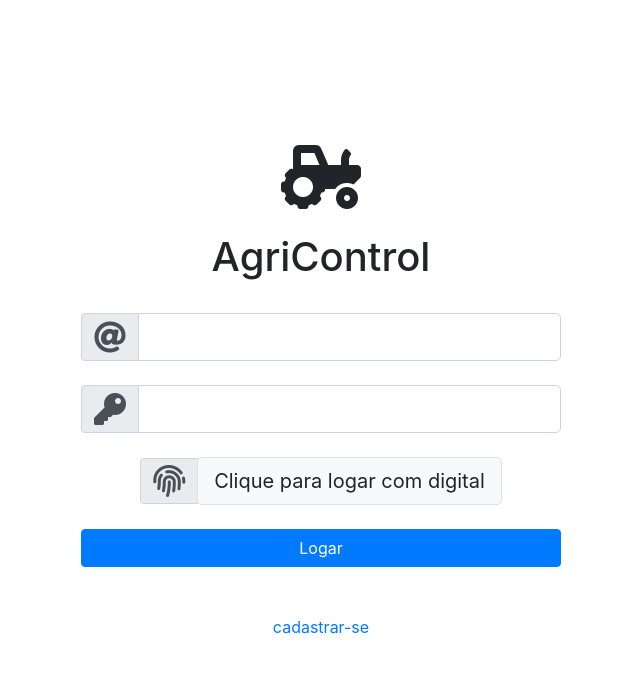
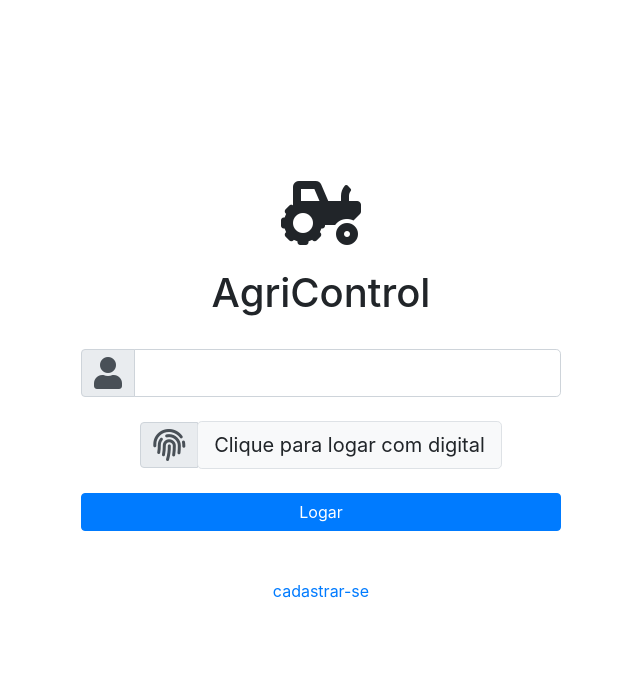
Before and after one commit to J-Yoharu/agricontrol, a Flask app: page /login in a window 1280 px wide. Shown: the top 673 px of the page, without its empty margins (319-959 px from the left). Run offline with Flask 2, Linux system fonts and the light colour scheme; some libraries are stand-ins or nearby versions.

Commit message:
realizado teste de integração com login e index

```diff
--- a/App/Controllers/routes.py
+++ b/App/Controllers/routes.py
@@ -36,18 +36,16 @@ def login():
             if AuthFinger(userSelect.fingerimage):
                 session['username'] = form.username.data
                 return redirect(url_for('index'), code=302)
-            else:
-                errorFinger = "Digital não cadastrada ou incorreta"
-                return render_template('login.html', form = form,errorBd = errorFinger)
 
-        else:
-            # print(form.errors)
-            errorUser = 'Usuário nao encontrado'
-            return render_template('login.html', form = form,errorBd = errorUser)
+            errorFinger = "Digital não cadastrada ou incorreta"
+            return render_template('login.html', form = form,errorBd = errorFinger)
 
-    else:
-        print(form.errors)
-        return render_template('login.html', form = form)
+        # print(form.errors)
+        errorUser = 'Usuário nao encontrado'
+        return render_template('login.html', form = form,errorBd = errorUser)
+
+    print(form.errors)
+    return render_template('login.html', form = form)
 
 @app.route('/logout')
 def logout():
--- a/App/Templates/app_auth.html
+++ b/App/Templates/app_auth.html
@@ -36,7 +36,7 @@
             <button class="btn btn-primary dropdown-toggle" type="button" id="dropdownMenuButton" data-toggle="dropdown" aria-haspopup="true" aria-expanded="false">
               Bem vindo {{ user }}
             </button>
-            <div class="dropdown-menu w-100" aria-labelledby="dropdownMenuButton">
+            <div class="dropdown-menu w-100 bg-light" aria-labelledby="dropdownMenuButton">
               <form class="dropdown-item w-100 text-center" action="./logout" method="get">
                 <!-- <a class="dropdown-item w-100" href="./login"> <i class="fas fa-door-open mr-4"></i> Deslogar</a> -->
                   <i class="fas fa-door-open"></i><input style="border:none;outline:none" class="w-100 h-100" type="submit" value="Deslogar">
--- a/App/Templates/index.html
+++ b/App/Templates/index.html
@@ -4,8 +4,7 @@
 {% block title %} {{ super() }} - Index {% endblock %}
 
 {% block content %}
-    <p>Bem vindo {{user}}</p>
-    <!-- Nav tabs -->
 
+AQUI JÁZ OS DADOS DOS CARAS
 
 {% endblock %}
--- a/App/Templates/login.html
+++ b/App/Templates/login.html
@@ -33,14 +33,14 @@
                     {% endif %}
                     <div class="input-group mb-4">
                       <div class="input-group-prepend">
-                        <div class="input-group-text"> <i class="fa fa-2x fa-at"></i> </div>
+                        <div class="input-group-text"> <i class="fa fa-2x fa-user"></i> </div>
                       </div>
                       {{form.username(class="form-control form-control-lg")}}
                     </div>
 
                 </div>
 
-                <div class="col p-0">
+                <div class="col p-0 d-none">
 
                     {% if form.errors.password %}
                       {% for error in form.errors.password %}
@@ -83,7 +83,7 @@
                 <button type="submit" class="btn btn-block btn-primary">Logar</button>
 
                 <div class="mt-5 d-flex justify-content-center">
-                   <a href="#"> <p>cadastrar-se</p> </a>
+                   <a href="/register"> <p>cadastrar-se</p> </a>
                 </div>
               </form>
         </div>
```
Also changed, not shown: App/Controllers/loginController.py (+6 -2 lines).
